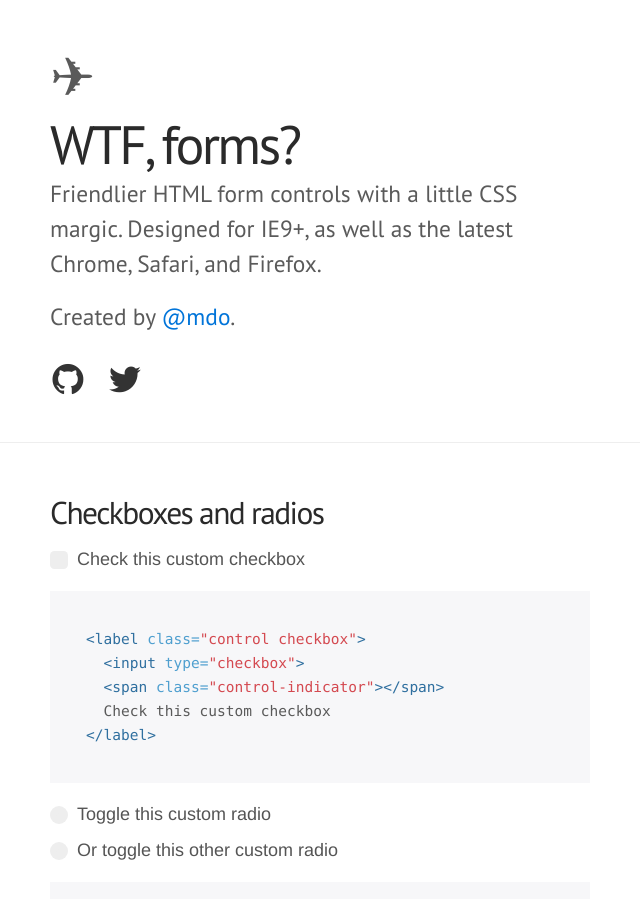
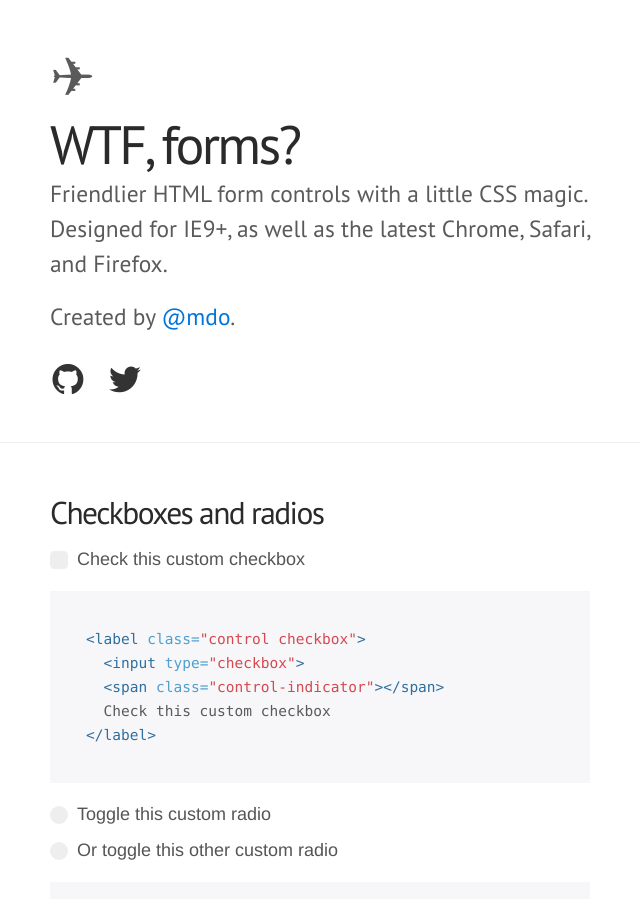
Before and after one commit to mdo/wtf-forms, a Jekyll site: the page built from index.md, in a window 1280 px wide and 900 px high. Shown: the whole window, without its empty margins (320-960 px from the left). Built offline with Jekyll 4.4.1, drawn with Linux system fonts in a browser that asks for light colours; some web fonts are replaced; Markdown is read by kramdown in place of the engine named in the settings; comment, search, counter and statistics services are not loaded.

Commit message:
magic ya dingus

```diff
--- a/_includes/header.html
+++ b/_includes/header.html
@@ -2,7 +2,7 @@
   <div class="container">
     <span class="icon">✈</span>
     <h1>{{ site.name }}</h1>
-    <p class="lead">Friendlier HTML form controls with a little CSS margic. Designed for IE9+, as well as the latest Chrome, Safari, and Firefox.</p>
+    <p class="lead">Friendlier HTML form controls with a little CSS magic. Designed for IE9+, as well as the latest Chrome, Safari, and Firefox.</p>
     <p class="lead">Created by <a href="{{ site.twitter }}">@mdo</a>.</p>
 
     <p class="masthead-links">
```
Also changed, not shown: README.md.
